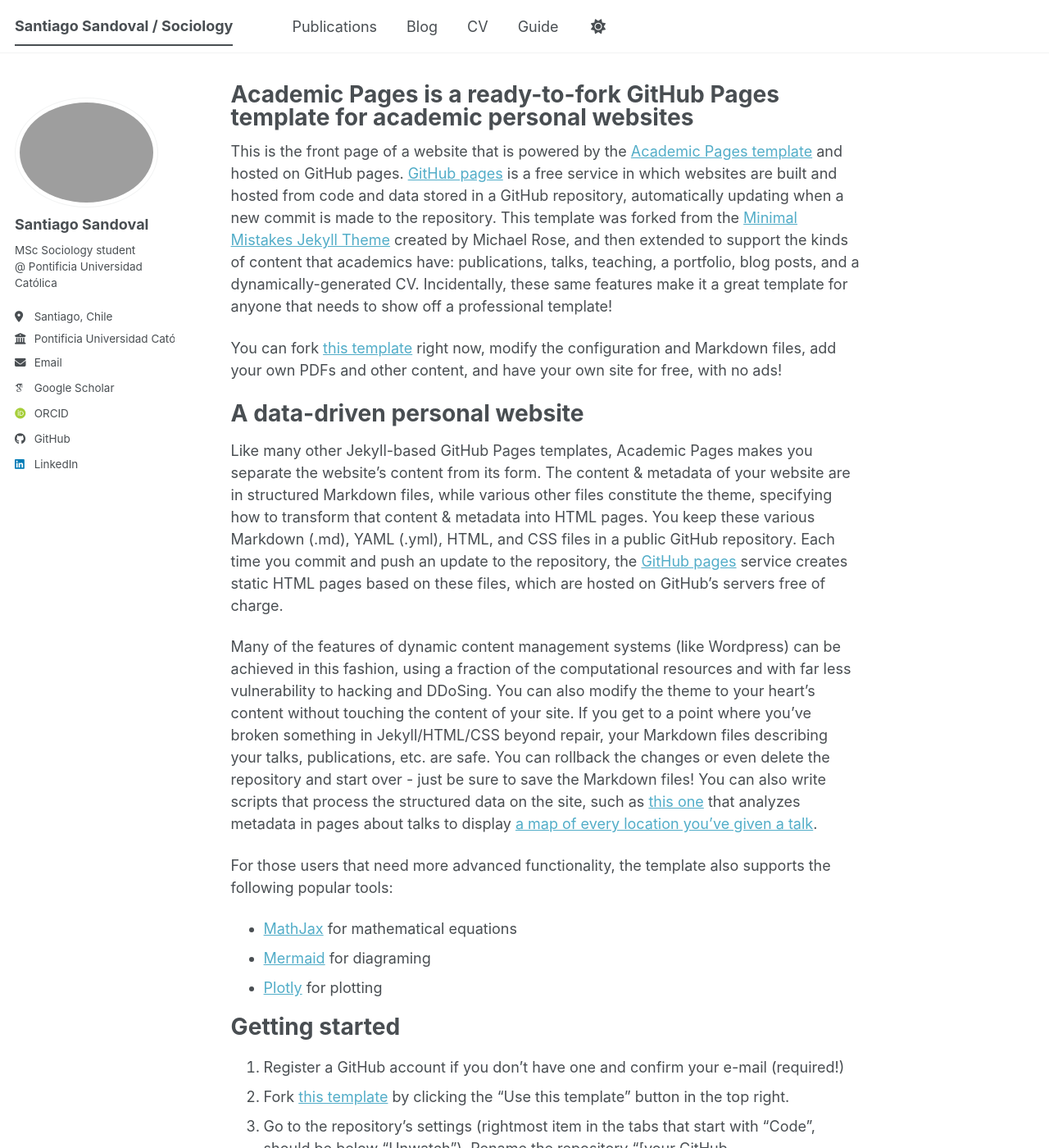
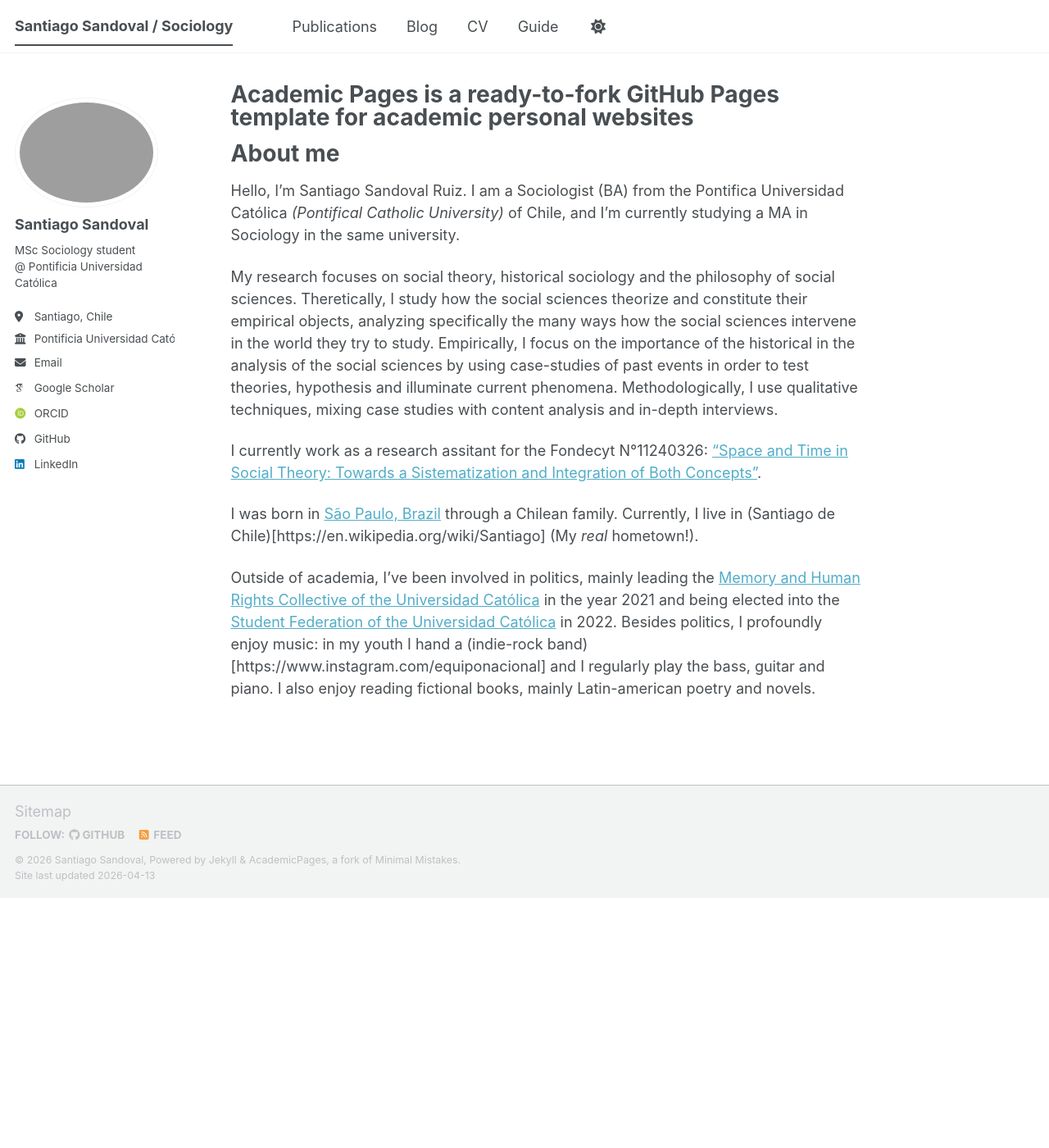
Before and after one commit to s-sandoval/s-sandoval.github.io, a Jekyll site: the page built from _pages/about.md, in a window 1280 px wide and 1400 px high. Shown: the whole window at 82% size. Built offline with Jekyll 4.4.1, drawn with Linux system fonts in a browser that asks for light colours; some web fonts are replaced; a script bundle is joined from its source files by our own code; library files that are not in the unit come from our copies; some of the changed text lies outside the part shown.

Commit message:
Update about.md

```diff
--- a/_pages/about.md
+++ b/_pages/about.md
@@ -7,50 +7,14 @@ redirect_from:
   - /about.html
 ---
 
-This is the front page of a website that is powered by the [Academic Pages template](https://github.com/academicpages/academicpages.github.io) and hosted on GitHub pages. [GitHub pages](https://pages.github.com) is a free service in which websites are built and hosted from code and data stored in a GitHub repository, automatically updating when a new commit is made to the repository. This template was forked from the [Minimal Mistakes Jekyll Theme](https://mmistakes.github.io/minimal-mistakes/) created by Michael Rose, and then extended to support the kinds of content that academics have: publications, talks, teaching, a portfolio, blog posts, and a dynamically-generated CV. Incidentally, these same features make it a great template for anyone that needs to show off a professional template!
+**About me**
+======
+Hello, I'm Santiago Sandoval Ruiz. I am a Sociologist (BA) from the Pontifica Universidad Católica _(Pontifical Catholic University)_ of Chile, and I'm currently studying a MA in Sociology in the same university.
 
- You can fork [this template](https://github.com/academicpages/academicpages.github.io) right now, modify the configuration and Markdown files, add your own PDFs and other content, and have your own site for free, with no ads!
+My research focuses on social theory, historical sociology and the philosophy of social sciences. Theretically, I study how the social sciences theorize and constitute their empirical objects, analyzing specifically the many ways how the social sciences intervene in the world they try to study. Empirically, I  focus on the importance of the historical in the analysis of the social sciences by using case-studies of past events in order to test theories, hypothesis and illuminate current phenomena. Methodologically, I use qualitative techniques, mixing case studies with content analysis and in-depth interviews.
 
-A data-driven personal website
-======
-Like many other Jekyll-based GitHub Pages templates, Academic Pages makes you separate the website's content from its form. The content & metadata of your website are in structured Markdown files, while various other files constitute the theme, specifying how to transform that content & metadata into HTML pages. You keep these various Markdown (.md), YAML (.yml), HTML, and CSS files in a public GitHub repository. Each time you commit and push an update to the repository, the [GitHub pages](https://pages.github.com/) service creates static HTML pages based on these files, which are hosted on GitHub's servers free of charge.
+I currently work as a research assitant for the Fondecyt N°11240326: ["Space and Time in Social Theory: Towards a Sistematization and Integration of Both Concepts"](https://www.tes-project.org/).
 
-Many of the features of dynamic content management systems (like Wordpress) can be achieved in this fashion, using a fraction of the computational resources and with far less vulnerability to hacking and DDoSing. You can also modify the theme to your heart's content without touching the content of your site. If you get to a point where you've broken something in Jekyll/HTML/CSS beyond repair, your Markdown files describing your talks, publications, etc. are safe. You can rollback the changes or even delete the repository and start over - just be sure to save the Markdown files! You can also write scripts that process the structured data on the site, such as [this one](https://github.com/academicpages/academicpages.github.io/blob/master/talkmap.ipynb) that analyzes metadata in pages about talks to display [a map of every location you've given a talk](https://academicpages.github.io/talkmap.html).
+I was born in [São Paulo, Brazil](https://en.wikipedia.org/wiki/S%C3%A3o_Paulo) through a Chilean family. Currently, I live in (Santiago de Chile)[https://en.wikipedia.org/wiki/Santiago] (My _real_ hometown!).
 
-For those users that need more advanced functionality, the template also supports the following popular tools:
-- [MathJax](https://www.mathjax.org/) for mathematical equations
-- [Mermaid](https://mermaid.js.org/) for diagraming
-- [Plotly](https://plotly.com/javascript/) for plotting
-
-Getting started
-======
-1. Register a GitHub account if you don't have one and confirm your e-mail (required!)
-1. Fork [this template](https://github.com/academicpages/academicpages.github.io) by clicking the "Use this template" button in the top right.
-1. Go to the repository's settings (rightmost item in the tabs that start with "Code", should be below "Unwatch"). Rename the repository "[your GitHub username].github.io", which will also be your website's URL.
-1. Set site-wide configuration and create content & metadata (see below -- also see [this set of diffs](https://archive.is/3TPas) showing what files were changed to set up [an example site](https://getorg-testacct.github.io) for a user with the username "getorg-testacct")
-1. Upload any files (like PDFs, .zip files, etc.) to the files/ directory. They will appear at https://[your GitHub username].github.io/files/example.pdf.
-1. Check status by going to the repository settings, in the "GitHub pages" section
-
-Site-wide configuration
-------
-The main configuration file for the site is in the base directory in [_config.yml](https://github.com/academicpages/academicpages.github.io/blob/master/_config.yml), which defines the content in the sidebars and other site-wide features. You will need to replace the default variables with ones about yourself and your site's github repository. The configuration file for the top menu is in [_data/navigation.yml](https://github.com/academicpages/academicpages.github.io/blob/master/_data/navigation.yml). For example, if you don't have a portfolio or blog posts, you can remove those items from that navigation.yml file to remove them from the header.
-
-Create content & metadata
-------
-For site content, there is one Markdown file for each type of content, which are stored in directories like _publications, _talks, _posts, _teaching, or _pages. For example, each talk is a Markdown file in the [_talks directory](https://github.com/academicpages/academicpages.github.io/tree/master/_talks). At the top of each Markdown file is structured data in YAML about the talk, which the theme will parse to do lots of cool stuff. The same structured data about a talk is used to generate the list of talks on the [Talks page](https://academicpages.github.io/talks), each [individual page](https://academicpages.github.io/talks/2012-03-01-talk-1) for specific talks, the talks section for the [CV page](https://academicpages.github.io/cv), and the [map of places you've given a talk](https://academicpages.github.io/talkmap.html) (if you run this [python file](https://github.com/academicpages/academicpages.github.io/blob/master/talkmap.py) or [Jupyter notebook](https://github.com/academicpages/academicpages.github.io/blob/master/talkmap.ipynb), which creates the HTML for the map based on the contents of the _talks directory).
-
-**Markdown generator**
-
-The repository includes [a set of Jupyter notebooks](https://github.com/academicpages/academicpages.github.io/tree/master/markdown_generator
-) that converts a CSV containing structured data about talks or presentations into individual Markdown files that will be properly formatted for the Academic Pages template. The sample CSVs in that directory are the ones I used to create my own personal website at stuartgeiger.com. My usual workflow is that I keep a spreadsheet of my publications and talks, then run the code in these notebooks to generate the Markdown files, then commit and push them to the GitHub repository.
-
-How to edit your site's GitHub repository
-------
-Many people use a git client to create files on their local computer and then push them to GitHub's servers. If you are not familiar with git, you can directly edit these configuration and Markdown files directly in the github.com interface. Navigate to a file (like [this one](https://github.com/academicpages/academicpages.github.io/blob/master/_talks/2012-03-01-talk-1.md) and click the pencil icon in the top right of the content preview (to the right of the "Raw | Blame | History" buttons). You can delete a file by clicking the trashcan icon to the right of the pencil icon. You can also create new files or upload files by navigating to a directory and clicking the "Create new file" or "Upload files" buttons.
-
-Example: editing a Markdown file for a talk
-![Editing a Markdown file for a talk](/images/editing-talk.png)
-
-For more info
-------
-More info about configuring Academic Pages can be found in [the guide](https://academicpages.github.io/markdown/), the [growing wiki](https://github.com/academicpages/academicpages.github.io/wiki), and you can always [ask a question on GitHub](https://github.com/academicpages/academicpages.github.io/discussions). The [guides for the Minimal Mistakes theme](https://mmistakes.github.io/minimal-mistakes/docs/configuration/) (which this theme was forked from) might also be helpful.
+Outside of academia, I've been involved in politics, mainly leading the [Memory and Human Rights Collective of the Universidad Católica](https://www.instagram.com/memoria.uc/) in the year 2021 and being elected into the [Student Federation of the Universidad Católica](https://es.wikipedia.org/wiki/Federaci%C3%B3n_de_Estudiantes_de_la_Universidad_Cat%C3%B3lica_de_Chile) in 2022. Besides politics, I profoundly enjoy music: in my youth I hand a (indie-rock band)[https://www.instagram.com/equiponacional] and I regularly play the bass, guitar and piano. I also enjoy reading fictional books, mainly Latin-american poetry and novels.
```
